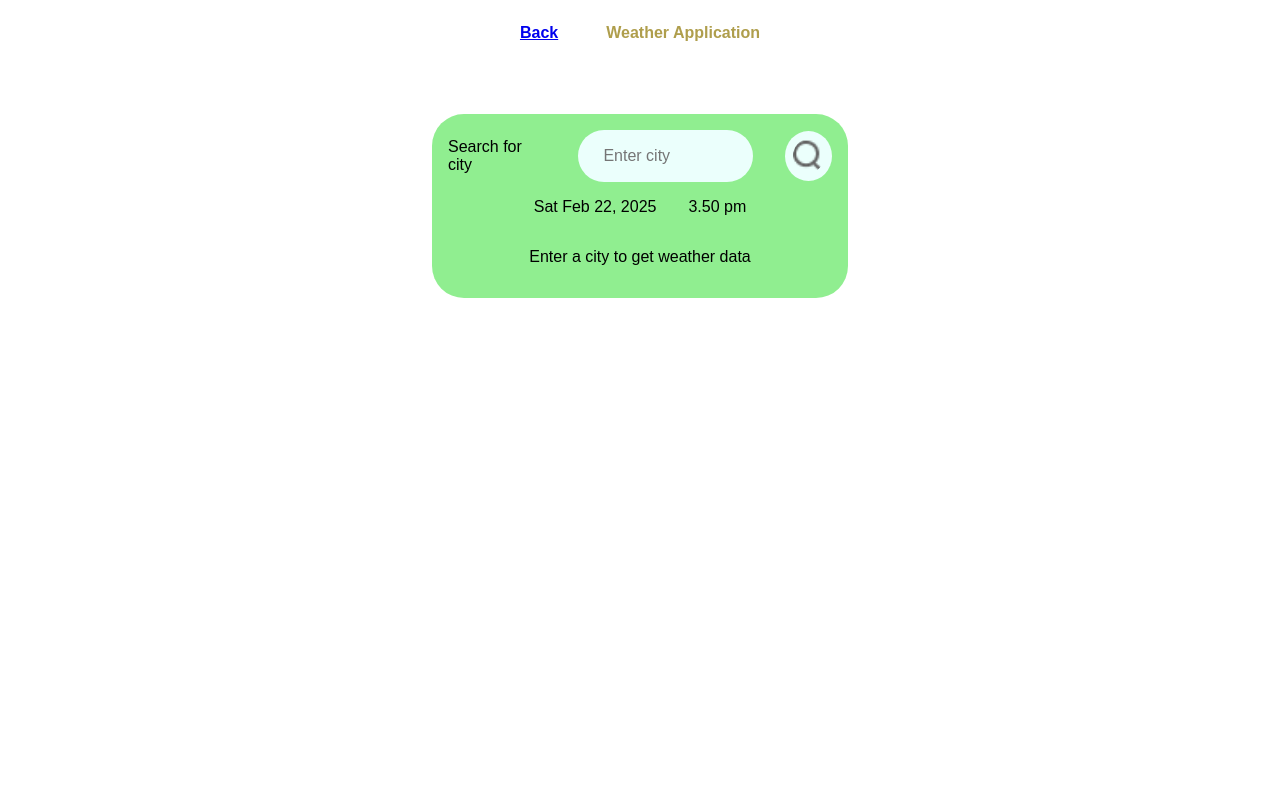
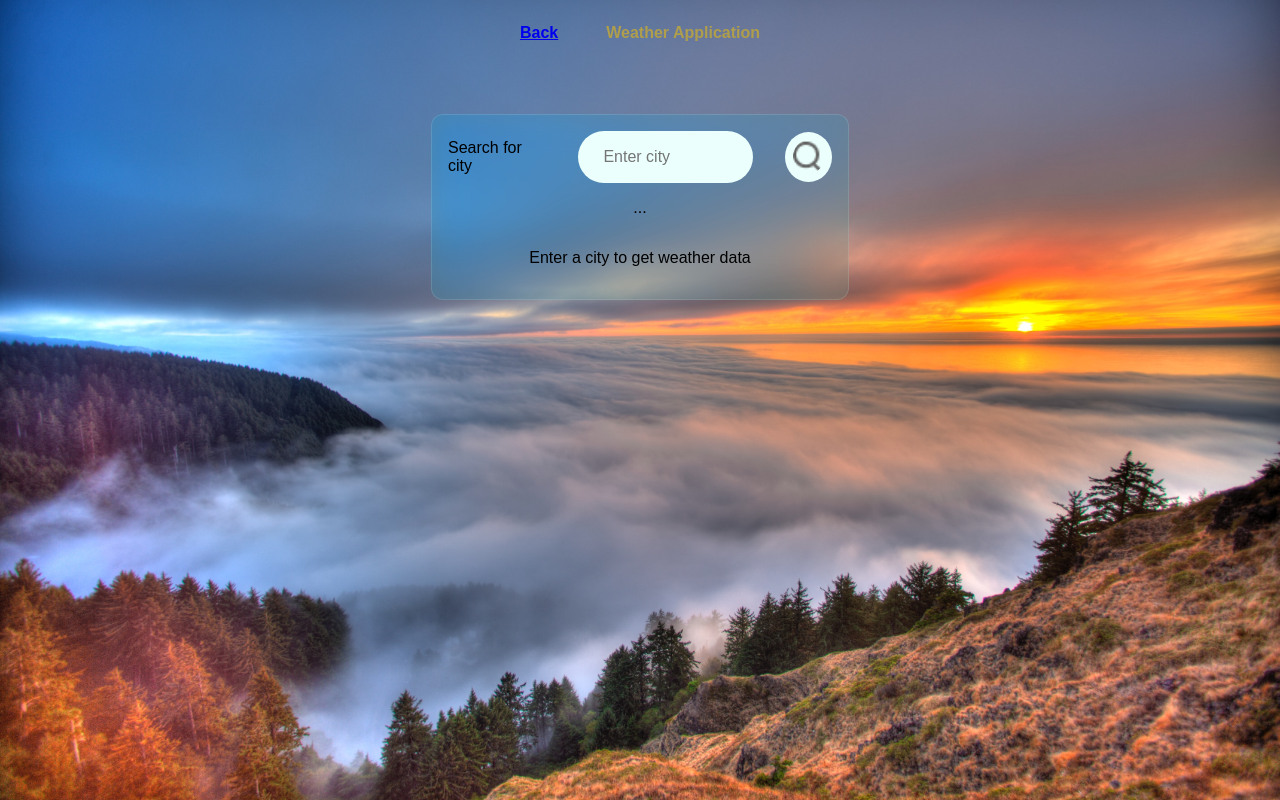
Before and after one commit to Geetha-RK/30DaysReactChallenge, a React (Vite) app: page /Day2 in a window 1280 px wide. Built offline with nearby package versions, Linux system fonts and the light colour scheme.

Commit message:
Build the weather app with api data, add styling

```diff
--- a/src/assets.js
+++ b/src/assets.js
@@ -4,6 +4,7 @@ import checked from './assets/Day1/checked.png'
 import unchecked from './assets/Day1/unchecked.png'
 import todoicon from './assets/Day1/icon.png'
 
+import sunset from './assets/Day2/sunset.jpg'
 import clear from './assets/Day2/clear.png'
 import cloud from './assets/Day2/cloud.png'
 import drizzle from './assets/Day2/drizzle.png'
@@ -28,7 +29,8 @@ export const day2imgs = {
   rain,
   search,
   snow,
-  wind
+  wind,
+  sunset
 }
 export const project = [
     {
@@ -41,6 +43,6 @@ export const project = [
       day:'Day2',
       title:'Weather App',
       description:'Fetch weather data from a public OpenWeatherMap API',
-      Concepts:'Axios API, state management, conditional rendering, react-toastify',
+      Concepts:'Axios API, state management, conditional rendering',
     }
   ];
--- a/src/pages/Day2/Day2.jsx
+++ b/src/pages/Day2/Day2.jsx
@@ -11,6 +11,11 @@ const Day2 = () => {
     const [city, setCity] = useState("");
     const [weatherData, setWeatherData] = useState(null);//store weather data
     const [error,setError] = useState(null);
+    const [currentTime, setCurrentTime] = useState("");
+
+    const kelvinToCelsius = (kelvin) => {
+        return Math.round(kelvin - 273.15); // Convert Kelvin to Celsius
+    };
 
     const handleSearch = async(e) => {
         e.preventDefault();
@@ -25,13 +30,18 @@ const Day2 = () => {
                 setWeatherData({
                     humidity:data.main.humidity,
                     windSpeed:data.wind.speed,
-                    feelslike:data.main.feels_like,
+                    feelslike:kelvinToCelsius(data.main.feels_like),
                     location:data.name,
                     country:data.sys.country,
                     weather:data.weather[0].main,
-                    temp:data.main.temp,
+                    temp:kelvinToCelsius(data.main.temp),
+                    icon: data.weather[0].icon,
+                    timezone:data.timezone,
+                });
+                // Update the time based on the city's timezone
+                const localTime = new Date((Date.now() / 1000 + data.timezone) * 1000); // Convert to local time
+                setCurrentTime(localTime.toLocaleString());
 
-                });
                 setError(null);
             } else {
                 setError("Could not fetch weather data for this city.");
@@ -52,27 +62,28 @@ const Day2 = () => {
                 <p className='todo__title'><Link to="/">Back</Link></p>
                 <div className='todo__title'>Weather Application</div>
             </div>
+            <div className='weather__bg'>
             <div className='weather__container'>
+
             <div className='weather__search-box'>
                 <label className='weather__label' htmlFor="weather">Search for city</label>
                 <input className='weather__input' type="text" name="city" id="weather" value={city} onChange={handleCity} placeholder='Enter city'/>
                  <img className='weather__searchicon' type="submit" onClick={handleSearch} src={day2imgs.search} alt="search-icon" />
             </div>
             <div className='time-box'>
-                <p>Sat Feb 22, 2025</p>
-                <p>3.50 pm</p>
+                        <p>{currentTime ? currentTime : "..."}</p>
             </div>
             {weatherData ? (
                 <>
-                    <img src={day2imgs.snow} alt="weather-icon" />
+                    <img src={`http://openweathermap.org/img/wn/${weatherData.icon}.png`} alt="weather-icon" />
                         <p>{weatherData.location}, {weatherData.country}</p>
                     <div className='time-box'>
                         <p>{weatherData.weather}</p>
-                        <p>{Math.round(weatherData.temp)}°F</p>
+                        <p>{weatherData.temp}°C</p>
                     <div>
-                        <p><img className='weather__icons' src={day2imgs.humidity} alt="humidity-icon" />  Humidity: {weatherData.humidity}%</p>
-                        <p><img className='weather__icons' src={day2imgs.wind} alt="wind-icon" />Wind speed: {weatherData.windSpeed} m/s</p>
-                        <p>Feels like: {Math.round(weatherData.feelslike)}°F</p>
+                        <p><img className='weather__icons' src={day2imgs.humidity} alt="humidity-icon" /> <span>&nbsp;&nbsp;</span>Humidity: {weatherData.humidity}%</p>
+                        <p><img className='weather__icons' src={day2imgs.wind} alt="wind-icon" /><span>&nbsp;&nbsp;</span>Wind speed: {weatherData.windSpeed} m/s</p>
+                        <p><img className='weather__icons' src={day2imgs.snow} alt="feelslike-icon" /><span>&nbsp;&nbsp;</span>Feels like: {weatherData.feelslike}°C</p>
                     </div>
                     </div>
                 </>
@@ -82,6 +93,7 @@ const Day2 = () => {
                 </>
             )}
             </div>
+            </div>
         </div>
     </>
   )
--- a/src/pages/Day2/Day2.scss
+++ b/src/pages/Day2/Day2.scss
@@ -3,21 +3,28 @@
     gap:2rem;
 }
 .weather{
-    display: flex;
-    justify-content: center;
-    flex-direction: column;
-    align-items: center;
+    background-image: url('../../assets/Day2/sunset.jpg');
+    background-repeat: no-repeat;
+    background-position: center;
+    background-size: cover;
+
+    height: 100vh;
 
     &__container{
             display: flex;
             width:30%;
             justify-content: center;
             align-items: center;
-            background-color: lightgreen;
+            background-color: #20b2aa;
             flex-direction: column;
             border-radius: 2rem;
             margin: 3rem;
             padding: 1rem;
+            backdrop-filter: blur(16px) saturate(176%);
+    -webkit-backdrop-filter: blur(16px) saturate(176%);
+    background-color: rgba(32, 178, 170, 0.17);
+    border-radius: 12px;
+    border: 1px solid rgba(255, 255, 255, 0.125);
         }
         &__search-box{
             display: flex;
@@ -31,7 +38,6 @@
             font-size: 16px;
             height: 50px;
             width: 40%;
-            // margin-bottom: 10px;
             border: none;
             border-radius: 40px;
             outline: none;
@@ -45,13 +51,15 @@
         padding: 0.5rem;
         cursor: pointer;
         background-color: #ebfffc;
-        // height: 1.5rem;
-
     }
 
     &__icons{
         width: 1rem;
         height: 1rem;
     }
-
+    &__bg{
+        display: flex;
+        justify-content: center;
+        align-items: center;
+    }
 }
--- a/src/pages/Home/Home.scss
+++ b/src/pages/Home/Home.scss
@@ -2,6 +2,8 @@
     display: flex;
     flex-direction: row;
     justify-content: center;
+    height: 100vh;
+    background-color: aquamarine;
 }
 .project-link{
     text-decoration: none;
```
Also changed, not shown: src/assets/Day2/sunset.jpg (added).
